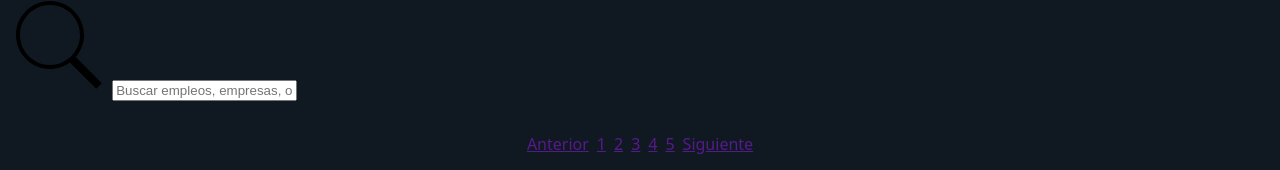
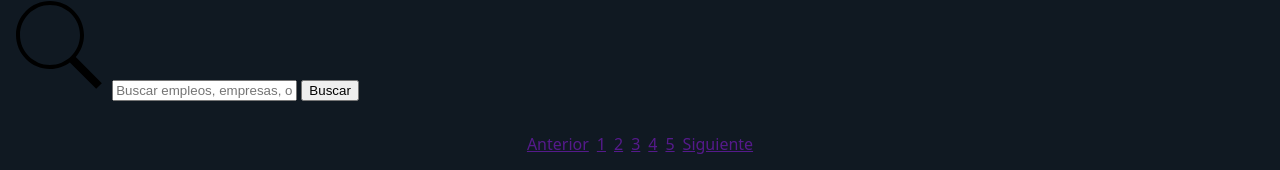
Before and after one commit to encantosbyreni/DevJobs, a plain HTML site: page resultados_busqueda/search.html in a window 1280 px wide. Shown: the part 258-428 px from the top of the page. Drawn offline with Linux system fonts and the light colour scheme.

Commit message:
Se agregó boton submit a search-bar en search.html

```diff
--- a/resultados_busqueda/search.html
+++ b/resultados_busqueda/search.html
@@ -31,6 +31,7 @@
         <path d="M 21 3 C 11.654545 3 4 10.654545 4 20 C 4 29.345455 11.654545 37 21 37 C 24.701287 37 28.127393 35.786719 30.927734 33.755859 L 44.085938 46.914062 L 46.914062 44.085938 L 33.875 31.046875 C 36.43682 28.068316 38 24.210207 38 20 C 38 10.654545 30.345455 3 21 3 z M 21 5 C 29.254545 5 36 11.745455 36 20 C 36 28.254545 29.254545 35 21 35 C 12.745455 35 6 28.254545 6 20 C 6 11.745455 12.745455 5 21 5 z"></path>
         </svg>
             <input type="text" placeholder="Buscar empleos, empresas, o Habilidades">
+            <button type="submit">Buscar</button>
 
     </form>
         <nav class="pagination">
```
